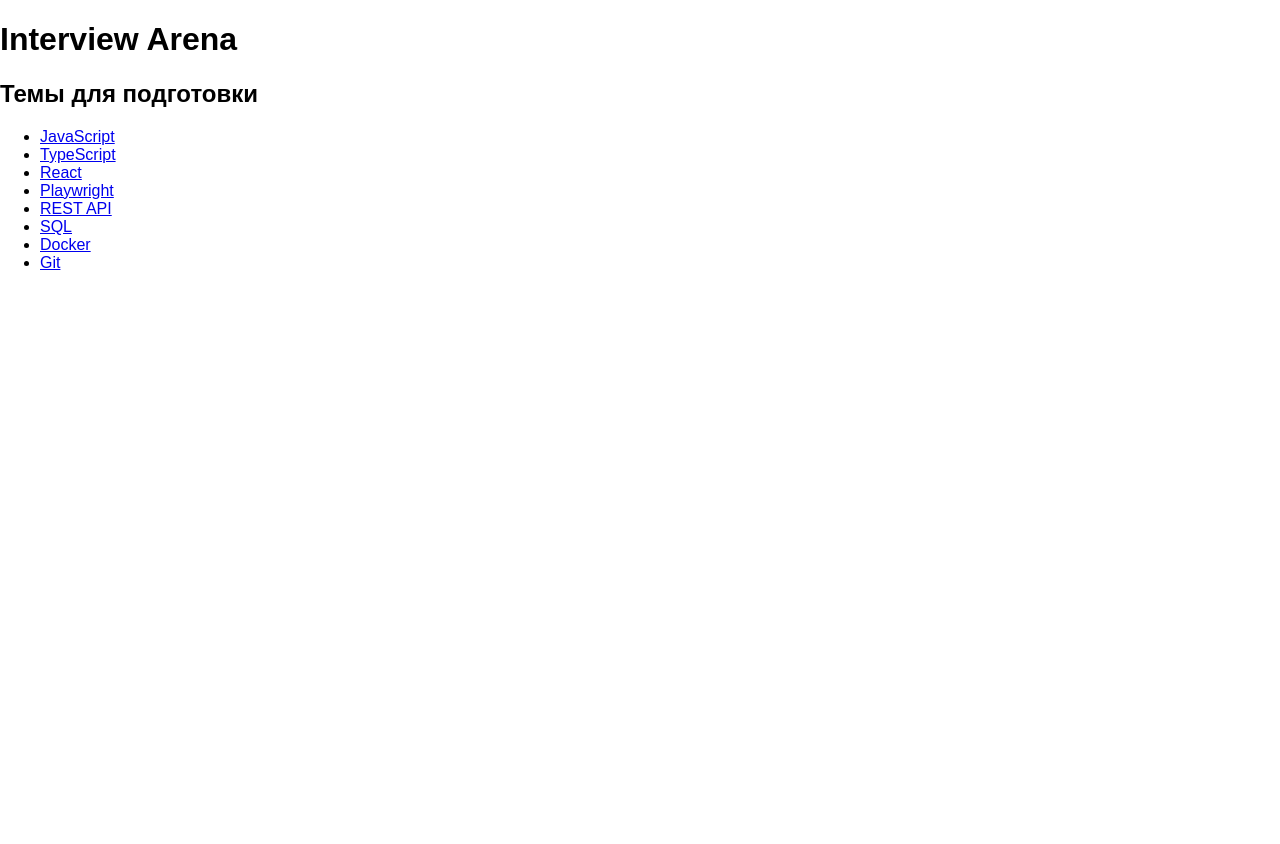
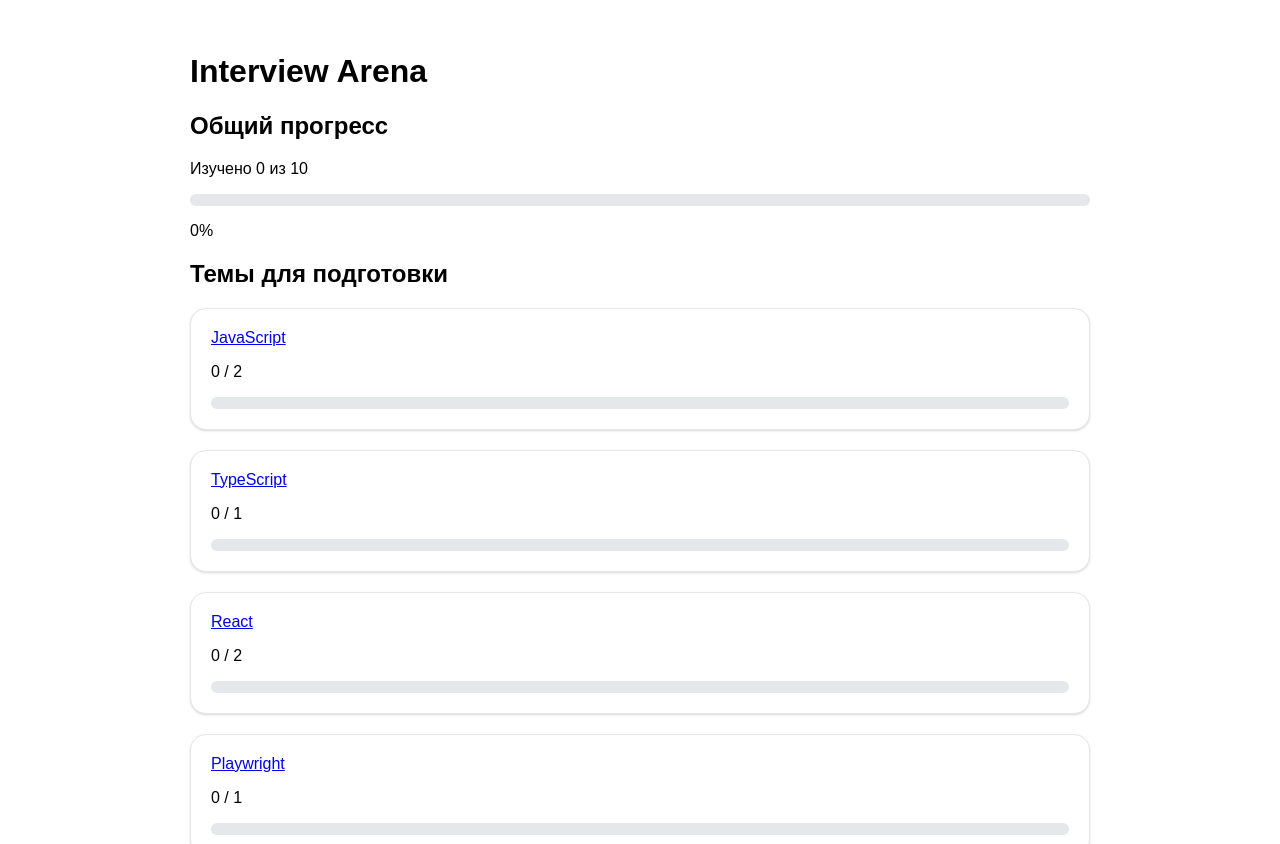
Before and after one commit to osiern/interview-arena, a React (Vite) app in the folder apps/frontend/: page / in a window 1280 px wide. Shown: the top 844 px of the page. Before the commit the page ends 800 px from the top, so only its background shows below. Built offline with nearby package versions, Linux system fonts and the light colour scheme.

Commit message:
доработка

```diff
--- a/apps/frontend/package.json
+++ b/apps/frontend/package.json
@@ -14,7 +14,8 @@
     "dependencies": {
         "react": "^19.2.6",
         "react-dom": "^19.2.6",
-        "react-router-dom": "^7.18.0"
+        "react-router-dom": "^7.18.0",
+        "zustand": "^5.0.14"
     },
     "devDependencies": {
         "@eslint/js": "^10.0.1",
--- a/apps/frontend/src/components/QuestionCard.tsx
+++ b/apps/frontend/src/components/QuestionCard.tsx
@@ -1,13 +1,24 @@
-import { useState } from 'react';
+import {useState} from 'react';
+
 import styles from './QuestionCard.module.scss';
 
 type QuestionCardProps = {
+    id: string;
     title: string;
     answer: string;
     difficulty: string;
+    isCompleted: boolean;
+    onComplete: (questionId: string) => void;
 };
 
-function QuestionCard({ title, answer, difficulty }: QuestionCardProps) {
+function QuestionCard({
+    id,
+    title,
+    answer,
+    difficulty,
+    isCompleted,
+    onComplete,
+}: QuestionCardProps) {
     const [isAnswerVisible, setIsAnswerVisible] = useState(false);
 
     return (
@@ -26,6 +37,16 @@
             </button>
 
             {isAnswerVisible && <div className={styles.answer}>{answer}</div>}
+
+            <button
+                className={styles.button}
+                disabled={isCompleted}
+                onClick={() => {
+                    onComplete(id);
+                }}
+            >
+                {isCompleted ? 'Изучено' : 'Отметить изученным'}
+            </button>
         </li>
     );
 }
--- /dev/null
+++ b/apps/frontend/src/data/topics.ts
@@ -0,0 +1,34 @@
+export const topics = [
+    {
+        title: 'JavaScript',
+        slug: 'javascript',
+    },
+    {
+        title: 'TypeScript',
+        slug: 'typescript',
+    },
+    {
+        title: 'React',
+        slug: 'react',
+    },
+    {
+        title: 'Playwright',
+        slug: 'playwright',
+    },
+    {
+        title: 'REST API',
+        slug: 'rest-api',
+    },
+    {
+        title: 'SQL',
+        slug: 'sql',
+    },
+    {
+        title: 'Docker',
+        slug: 'docker',
+    },
+    {
+        title: 'Git',
+        slug: 'git',
+    },
+];
--- a/apps/frontend/src/pages/TopicPage.tsx
+++ b/apps/frontend/src/pages/TopicPage.tsx
@@ -1,28 +1,79 @@
-import {Link, useParams} from 'react-router-dom';
+import { Link, useParams } from 'react-router-dom';
 
 import QuestionCard from '../components/QuestionCard';
-import {questionsByTopic} from '../data/questions';
+import { questionsByTopic } from '../data/questions';
 import styles from './TopicPage.module.scss';
+import { useProgressStore } from '../store/progressStore';
 
 function TopicPage() {
     const { topicId } = useParams();
 
     const questions = topicId ? questionsByTopic[topicId] : [];
 
+    const progressByTopic =
+        useProgressStore(
+            state => state.progressByTopic,
+        );
+
+    const completeQuestion =
+        useProgressStore(
+            state => state.completeQuestion,
+        );
+
+    const completedQuestionIds =
+        topicId
+            ? progressByTopic[topicId] ?? []
+            : [];
+
+    const completedCount = completedQuestionIds.length;
+    const totalCount = questions.length;
+    const progressPercent =
+        totalCount > 0 ? Math.round((completedCount / totalCount) * 100) : 0;
+
+    const handleCompleteQuestion = (
+        questionId: string,
+    ) => {
+        if (!topicId) {
+            return;
+        }
+
+        completeQuestion(
+            topicId,
+            questionId,
+        );
+    };
+
     return (
         <main className={styles.container}>
             <Link to="/">← Все темы</Link>
+
             <h1>{topicId}</h1>
+
+            <p>
+                Пройдено: {completedCount} из {totalCount}
+            </p>
+
+            <progress
+                value={completedCount}
+                max={totalCount}
+            />
+
+            <p>{progressPercent}%</p>
 
             <h2>Вопросы</h2>
 
             <ul className={styles.list}>
-                {questions.map((question) => (
+                {questions.map(question => (
                     <QuestionCard
                         key={question.id}
+                        id={question.id}
                         title={question.title}
                         answer={question.answer}
                         difficulty={question.difficulty}
+                        isCompleted={completedQuestionIds.includes(
+                            question.id,
+                        )}
+                        onComplete={handleCompleteQuestion}
                     />
                 ))}
             </ul>
--- /dev/null
+++ b/apps/frontend/src/pages/TopicsPage.module.scss
@@ -0,0 +1,50 @@
+.container {
+    max-width: 900px;
+
+    margin: 0 auto;
+    padding: 32px;
+}
+
+.list {
+    display: flex;
+    flex-direction: column;
+    gap: 20px;
+
+    padding: 0;
+
+    list-style: none;
+}
+
+.topic {
+    padding: 20px;
+
+    border: 1px solid #e5e7eb;
+    border-radius: 16px;
+
+    background: white;
+
+    box-shadow:
+        0 1px 3px rgba(0, 0, 0, 0.1),
+        0 1px 2px rgba(0, 0, 0, 0.06);
+}
+
+.progressBar {
+    overflow: hidden;
+
+    width: 100%;
+    height: 12px;
+
+    margin-top: 10px;
+
+    border-radius: 999px;
+
+    background: #e5e7eb;
+}
+
+.progressFill {
+    height: 100%;
+
+    background: #2563eb;
+
+    transition: width 0.3s ease;
+}
--- a/apps/frontend/src/pages/TopicsPage.tsx
+++ b/apps/frontend/src/pages/TopicsPage.tsx
@@ -1,54 +1,96 @@
 import TopicCard from '../components/TopicCard';
-
-const topics = [
-    {
-        title: 'JavaScript',
-        slug: 'javascript',
-    },
-    {
-        title: 'TypeScript',
-        slug: 'typescript',
-    },
-    {
-        title: 'React',
-        slug: 'react',
-    },
-    {
-        title: 'Playwright',
-        slug: 'playwright',
-    },
-    {
-        title: 'REST API',
-        slug: 'rest-api',
-    },
-    {
-        title: 'SQL',
-        slug: 'sql',
-    },
-    {
-        title: 'Docker',
-        slug: 'docker',
-    },
-    {
-        title: 'Git',
-        slug: 'git',
-    },
-];
+import { questionsByTopic } from '../data/questions';
+import { topics } from '../data/topics';
+import { useProgressStore } from '../store/progressStore';
+import styles from './TopicsPage.module.scss';
 
 function TopicsPage() {
+    const progressByTopic = useProgressStore(
+        state => state.progressByTopic,
+    );
+
+    const completedQuestionsCount =
+        Object.values(progressByTopic)
+            .flat()
+            .length;
+
+    const totalQuestionsCount =
+        Object.values(questionsByTopic)
+            .flat()
+            .length;
+
+    const totalProgressPercent =
+        totalQuestionsCount > 0
+            ? Math.round(
+                (
+                    completedQuestionsCount /
+                    totalQuestionsCount
+                ) * 100,
+            )
+            : 0;
+
     return (
-        <main>
+        <main className={styles.container}>
             <h1>Interview Arena</h1>
+
+            <h2>Общий прогресс</h2>
+
+            <p>
+                Изучено {completedQuestionsCount}
+                {' '}
+                из
+                {' '}
+                {totalQuestionsCount}
+            </p>
+
+            <div className={styles.progressBar}>
+                <div
+                    className={styles.progressFill}
+                    style={{
+                        width: `${totalProgressPercent}%`,
+                    }}
+                />
+            </div>
+
+            <p>{totalProgressPercent}%</p>
+
             <h2>Темы для подготовки</h2>
 
-            <ul>
-                {topics.map((topic) => (
-                    <TopicCard
-                        key={topic.slug}
-                        title={topic.title}
-                        slug={topic.slug}
-                    />
-                ))}
+            <ul className={styles.list}>
+                {topics.map(topic => {
+                    const completedCount =
+                        progressByTopic[topic.slug]?.length ?? 0;
+
+                    const totalCount =
+                        questionsByTopic[topic.slug]?.length ?? 0;
+
+                    return (
+                        <li
+                            key={topic.slug}
+                            className={styles.topic}
+                        >
+                            <TopicCard
+                                title={topic.title}
+                                slug={topic.slug}
+                            />
+
+                            <p>
+                                {completedCount} / {totalCount}
+                            </p>
+                            <div className={styles.progressBar}>
+                                <div
+                                    className={styles.progressFill}
+                                    style={{
+                                        width: `${totalCount > 0
+                                            ? (completedCount / totalCount) * 100
+                                            : 0
+                                            }%`,
+                                    }}
+                                />
+                            </div>
+                        </li>
+                    );
+                })}
             </ul>
         </main>
     );
--- /dev/null
+++ b/apps/frontend/src/store/progressStore.ts
@@ -0,0 +1,32 @@
+import {create} from 'zustand';
+
+type ProgressStore = {
+    progressByTopic: Record<string, string[]>;
+
+    completeQuestion: (
+        topicId: string,
+        questionId: string,
+    ) => void;
+};
+
+export const useProgressStore =
+    create<ProgressStore>(set => ({
+        progressByTopic: {},
+
+        completeQuestion: (
+            topicId,
+            questionId,
+        ) =>
+            set(state => ({
+                progressByTopic: {
+                    ...state.progressByTopic,
+
+                    [topicId]: [
+                        ...(state.progressByTopic[
+                            topicId
+                        ] ?? []),
+                        questionId,
+                    ],
+                },
+            })),
+    }));
```
Also changed, not shown: 1 other file (tests, documents, lock files or other folders).
